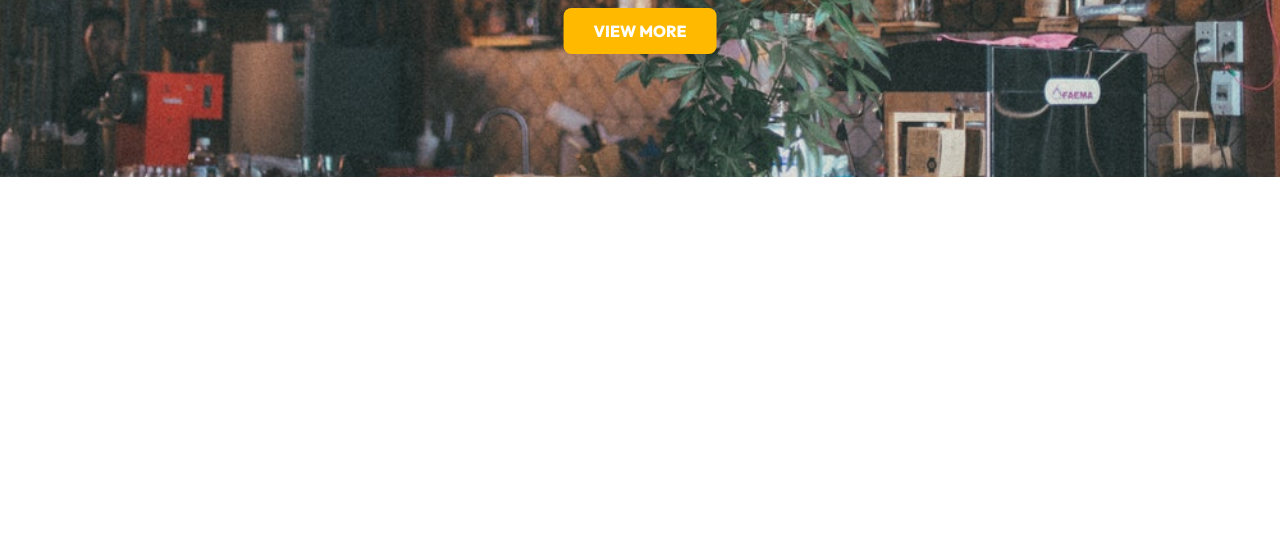
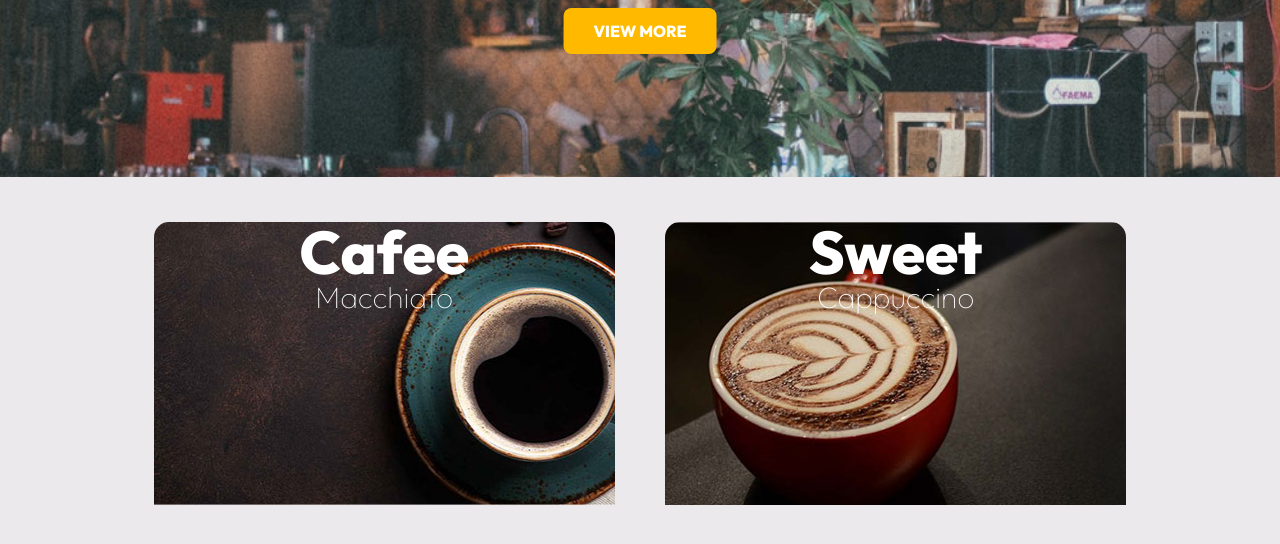
Before and after one commit to Alencar-Bianca/cafelee, a plain HTML site: page index.html in a window 1280 px wide. Shown: the part 542-1086 px from the top of the page. Before the commit the page ends 800 px from the top, so only its background shows below. Drawn offline with nearby package versions, Linux system fonts and the light colour scheme.

Commit message:
Create the main-product

```diff
--- a/css/components/main-banner.css
+++ b/css/components/main-banner.css
@@ -21,6 +21,9 @@
     left: 50%;
     transform: translate(-50%,-50%);
 }
+.bntBanner:hover{
+    background-color: #af6817;
+}
 .main-banner .aBanner{
     text-decoration: none;
     color: #fff;
--- /dev/null
+++ b/css/components/main-product.css
@@ -0,0 +1,21 @@
+.main-product{
+    background-color: #ebe9eb;
+}
+.productContainer{
+    width: 100%;
+    display: flex;
+}
+.singleproduct{
+    width: 585px;
+    height: 383px;
+    margin-top:  45px;
+    background-repeat: no-repeat;
+    border-radius: 15px;
+}
+.singleproduct.img1{
+    background-image: url('../../img/Sub-banner-01.jpg');
+    margin-right: 50px;
+}
+.singleproduct.img2{
+    background-image: url('../../img/Sub-banner-02.jpg');
+}
--- a/index.html
+++ b/index.html
@@ -17,6 +17,7 @@
     <link rel="stylesheet" href="css/components/main-para.css">
     <link rel="stylesheet" href="css/components/main-header.css">
     <link rel="stylesheet" href="css/components/main-banner.css">
+    <link rel="stylesheet" href="css/components/main-product.css">
 
 </head>
 <body>
@@ -77,6 +78,21 @@
                 </div>
             </div>
         </section>
+
+        <section class="main-product">
+            <div class="container">
+                <div class="productContainer">
+                    <div class="singleproduct img1">
+                        <h1 class="main-title">Cafee</h1>
+                        <h2 class="main-subtitle">Macchiato</h2>
+                    </div>
+                    <div class="singleproduct img2">
+                        <h1 class="main-title">Sweet</h1>
+                        <h2 class="main-subtitle">Cappuccino</h2>
+                    </div>
+                </div>
+            </div>
+        </section>
     </main>
     <script src="js/js.js"></script>
     <script type="module" src="https://unpkg.com/ionicons@5.5.2/dist/ionicons/ionicons.esm.js"></script>
```
Also changed, not shown: img/Sub-banner-01.jpg (added), img/Sub-banner-02.jpg (added).
